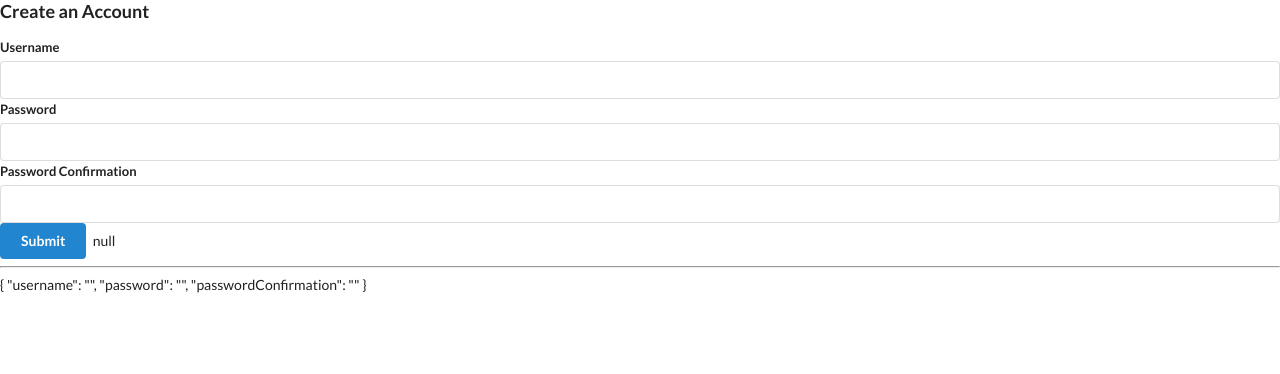
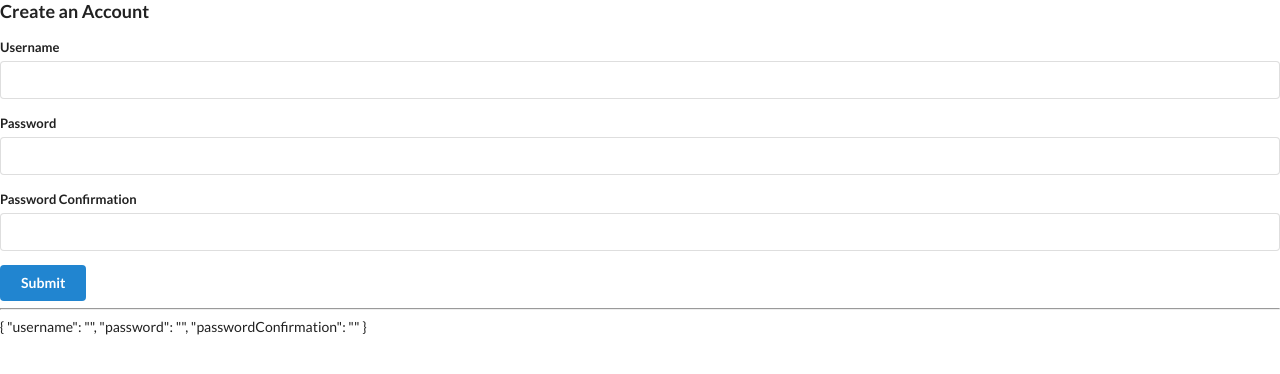
Before and after one commit to BalwantSandhu/emailclient, an Angular app: page /signup in a window 1280 px wide. Shown: the top 374 px of the page. Built offline with nearby package versions, Linux system fonts and the light colour scheme.

Commit message:
Got the error label for not matching password

```diff
--- a/src/app/Shared/input/input.component.css
+++ b/src/app/Shared/input/input.component.css
@@ -0,0 +1,4 @@
+:host{
+    display:block;
+    margin-bottom: 1em;
+}
--- a/src/app/auth/sign-up/sign-up.component.css
+++ b/src/app/auth/sign-up/sign-up.component.css
@@ -0,0 +1,7 @@
+.basic.label{
+    margin-bottom: 0.5em;
+}
+
+button{
+    margin-bottom: 0.5em;
+}
--- a/src/app/auth/sign-up/sign-up.component.html
+++ b/src/app/auth/sign-up/sign-up.component.html
@@ -19,10 +19,23 @@
         label="Password Confirmation"
         [control]="authForm.controls.passwordConfirmation">
     </app-input>
-    <button class="ui submit button primary">
-        Submit
-    </button>
-    {{authForm.errors | json }}
+
+    <div
+        *ngIf="
+            authForm.get('password')?.touched &&
+            authForm.get('passwordConfirmation')?.touched &&
+            authForm.errors"
+        class="ui red basic label">
+            <p *ngIf="authForm.errors?.['passwordDontMatch']">
+                Password and Password Confirmation doesn't match
+            </p>
+    </div>
+
+    <div>
+        <button class="ui submit button primary">
+            Submit
+        </button>
+    </div>
 </form>
 
 
--- a/src/app/auth/sign-up/sign-up.component.ts
+++ b/src/app/auth/sign-up/sign-up.component.ts
@@ -1,6 +1,6 @@
 import { Component } from '@angular/core';
 import { FormControl, FormGroup, ReactiveFormsModule, Validators } from '@angular/forms';
-import { JsonPipe } from '@angular/common';
+import { JsonPipe, NgIf } from '@angular/common';
 import { matchPassword } from '../validators/match-password.validator';
 import { uniqueUsername } from '../validators/unique-username.validator';
 import { HttpBackend, HttpClient } from '@angular/common/http';
@@ -8,7 +8,7 @@ import { InputComponent } from "../../Shared/input/input.component";
 
 @Component({
   selector: 'app-sign-up',
-  imports: [ReactiveFormsModule, JsonPipe, InputComponent],
+  imports: [ReactiveFormsModule, JsonPipe, InputComponent, NgIf],
   templateUrl: './sign-up.component.html',
   styleUrl: './sign-up.component.css'
 })
```
